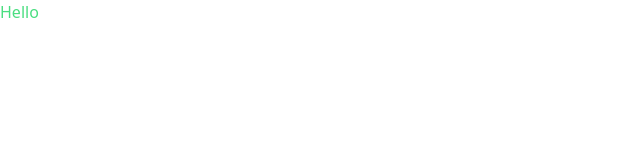
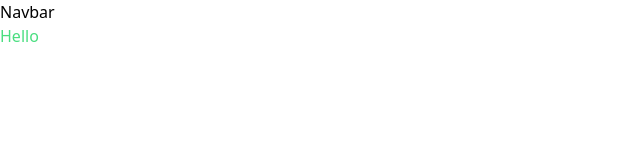
Before and after one commit to JethroNatividad/newposthub, a Next.js app: page / in a window 1280 px wide. Shown: the top 160 px of the page, without its empty margins (0-640 px from the left). Built offline with nearby package versions, Linux system fonts and the light colour scheme.

Commit message:
add navbar component

```diff
--- a/components/Navbar.js
+++ b/components/Navbar.js
@@ -0,0 +1,7 @@
+const Navbar = () => {
+    return (
+        <div>Navbar</div>
+    )
+}
+
+export default Navbar
--- a/pages/_app.js
+++ b/pages/_app.js
@@ -1,7 +1,13 @@
+import Navbar from '../components/Navbar'
 import '../styles/globals.css'
 
 function MyApp({ Component, pageProps }) {
-  return <Component {...pageProps} />
+  return (
+    <div>
+      <Navbar />
+      <Component { ...pageProps } />
+    </div>
+  )
 }
 
 export default MyApp
```
